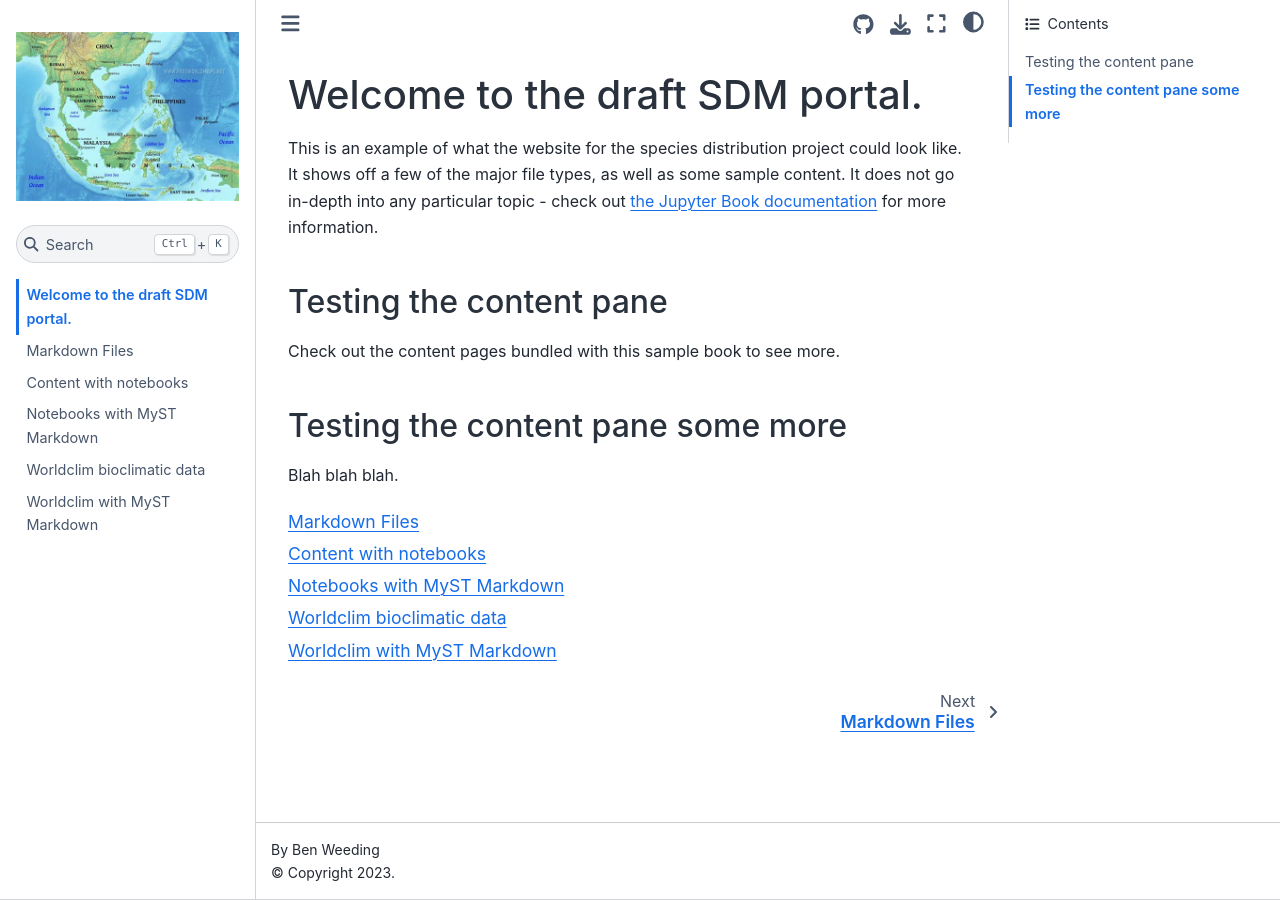
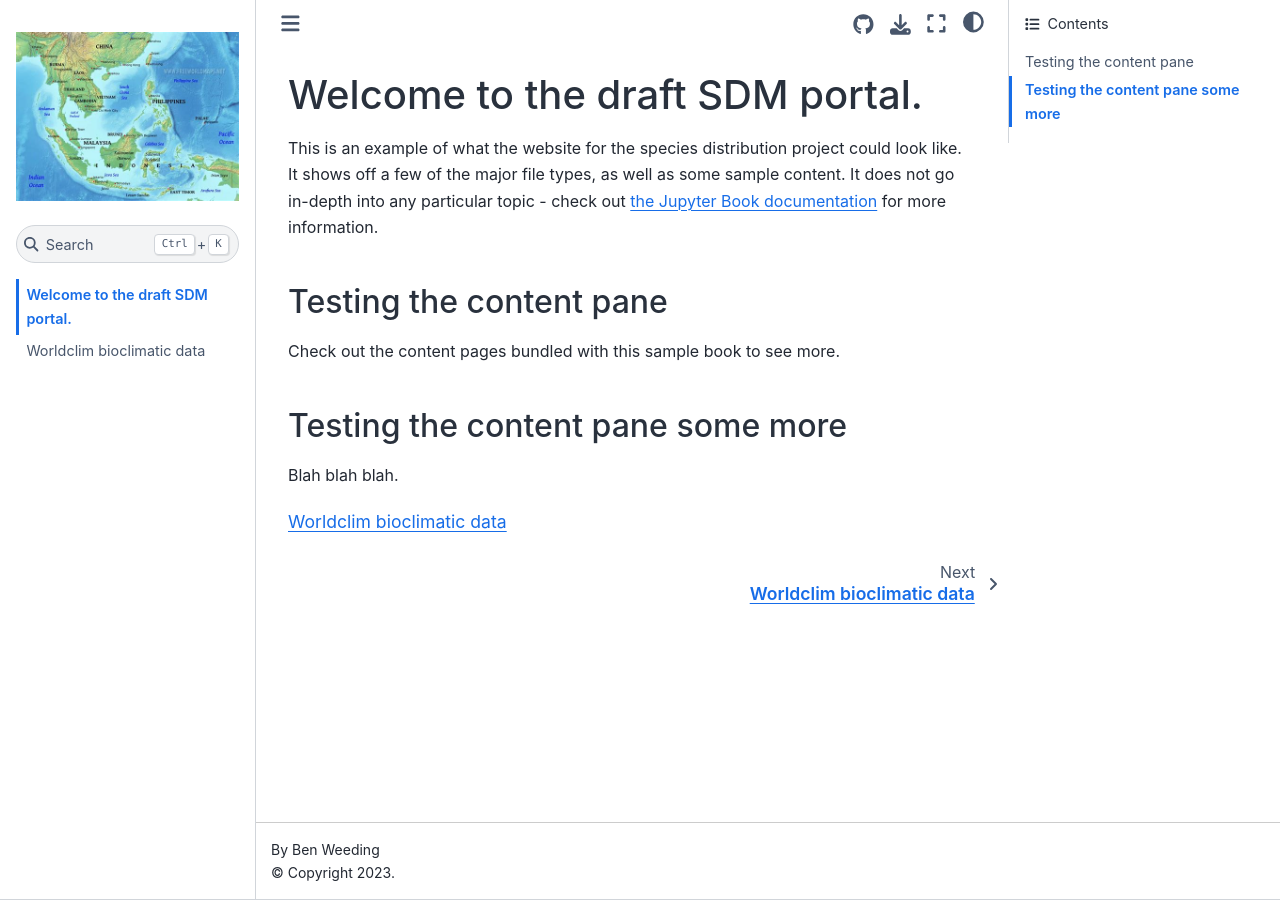
Before and after one commit to bweeding/sdm_portal_online, a Jupyter Book: the page built from intro.md, in a window 1280 px wide. Built offline with Jupyter Book 1.0.4 settings and Sphinx 7.4.7 and the Sphinx Book theme 1.1.4, drawn with Linux system fonts in a browser that asks for light colours.

Commit message:
bounding box

```diff
--- a/_toc.yml
+++ b/_toc.yml
@@ -4,8 +4,4 @@
 format: jb-book
 root: intro
 chapters:
-- file: markdown
-- file: notebooks
-- file: markdown-notebooks
 - file: worldclim
-- file: worldclim_markdown
```
Also changed, not shown: worldclim.ipynb.
